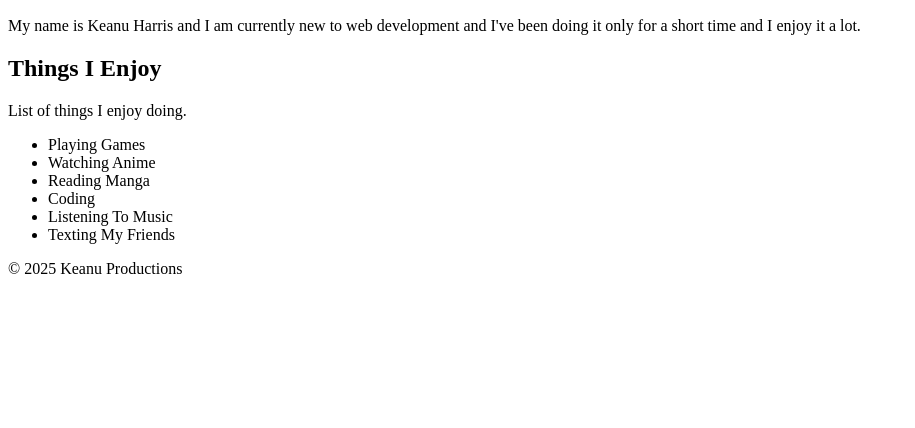
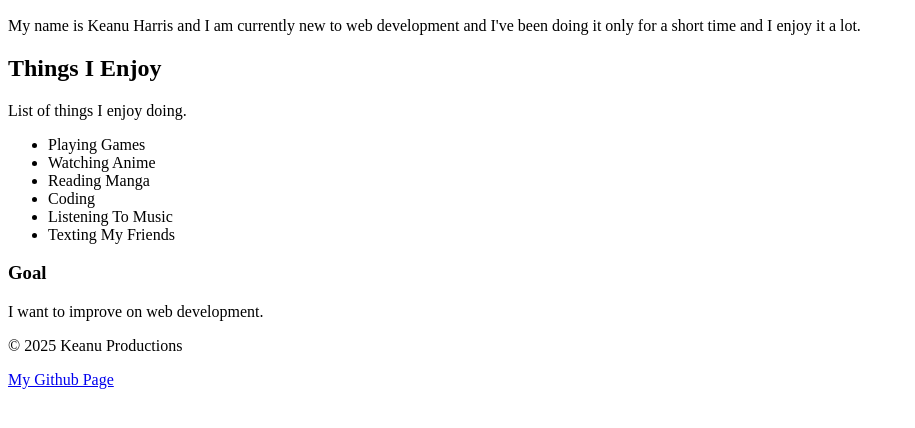
Before and after one commit to KeanuHarris/COMP001A.WebDeveloperAssignment, a plain HTML site: page about.html in a window 1280 px wide. Shown: the part 216-644 px from the top of the page, without its empty margins (0-915 px from the left). Drawn offline with Linux system fonts and the light colour scheme.

Commit message:
fixed my github being not clickable and added goal section.

```diff
--- a/about.html
+++ b/about.html
@@ -35,10 +35,14 @@
             <li>Texting My Friends</li>
         </ul>
     </section>
+    <section>
+        <h3>Goal</h3>
+        <p>I want to improve on web development.</p>
+    </section>
 </main>
 <footer>
     <p>&copy; 2025 Keanu Productions</p>
-    <p><a href="https://github.com/KeanuHarris" target="_blank" rel="My Github Page"></a></p>
+    <p><a href="https://github.com/KeanuHarris" target="_blank" rel="My Github Page">My Github Page</a></p>
 </footer>
 </body>
 </html>
```
